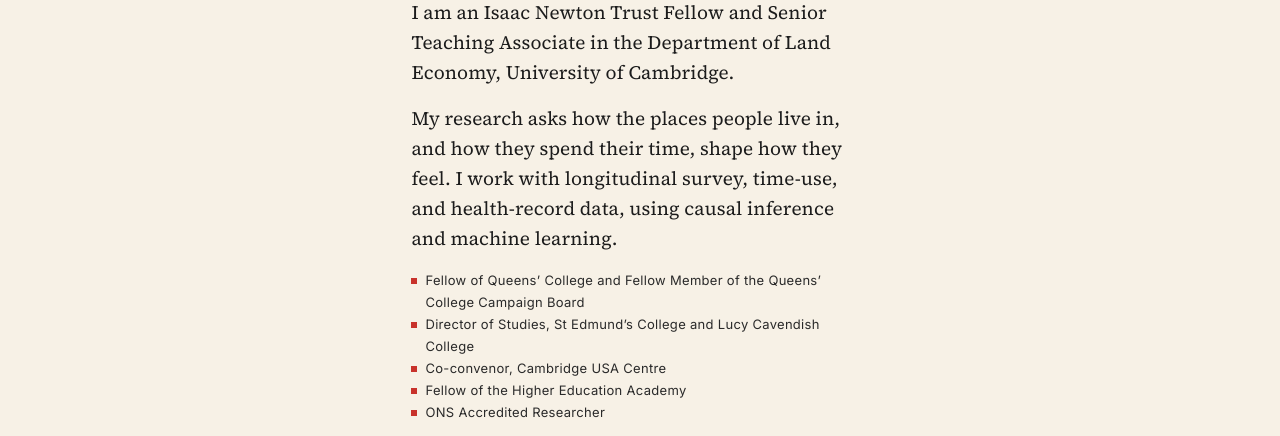
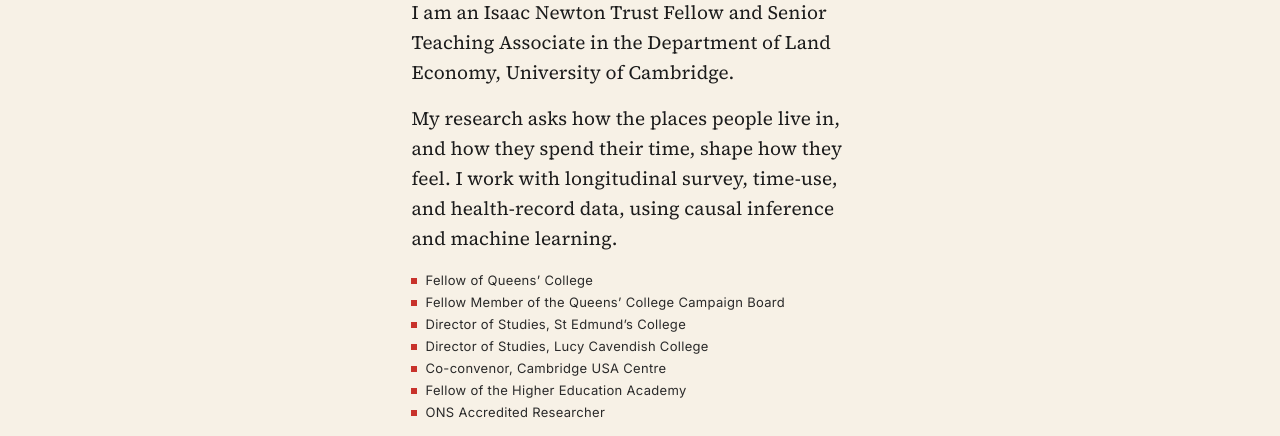
Before and after one commit to jerchenn/jerchenn.github.io, a plain HTML site: page index.html in a window 1280 px wide. Shown: the part 364-800 px from the top of the page. Drawn offline with nearby package versions, Linux system fonts and the light colour scheme; a web font is replaced by a local one.

Commit message:
Credentials one per line
Co-Authored-By: Claude Fable 5.1 <noreply@anthropic.com>

```diff
--- a/index.html
+++ b/index.html
@@ -102,7 +102,7 @@ footer small{display:block;margin-top:24px;color:#f3d6d2;font-size:12px;line-hei
   <p class="eyebrow">University of Cambridge · Department of Land Economy</p>
   <div class="herocol"><h1>The built environment, time use, and subjective wellbeing</h1>
   <div class="leads"><p class="lead">I am an Isaac Newton Trust Fellow and Senior Teaching Associate in the Department of Land Economy, University of Cambridge.</p><p class="lead">My research asks how the places people live in, and how they spend their time, shape how they feel. I work with longitudinal survey, time-use, and health-record data, using causal inference and machine learning.</p></div>
-  <ul class="byline"><li>Fellow of Queens’ College and Fellow Member of the Queens’ College Campaign Board</li><li>Director of Studies, St Edmund’s College and Lucy Cavendish College</li><li>Co-convenor, Cambridge USA Centre</li><li>Fellow of the Higher Education Academy</li><li>ONS Accredited Researcher</li></ul></div>
+  <ul class="byline"><li>Fellow of Queens’ College</li><li>Fellow Member of the Queens’ College Campaign Board</li><li>Director of Studies, St Edmund’s College</li><li>Director of Studies, Lucy Cavendish College</li><li>Co-convenor, Cambridge USA Centre</li><li>Fellow of the Higher Education Academy</li><li>ONS Accredited Researcher</li></ul></div>
 
   <div class="btns"><a class="btn primary" href="#publications">Publication highlights</a><a class="btn" href="#cv">Curriculum vitae</a></div>
 </div></div>
```
